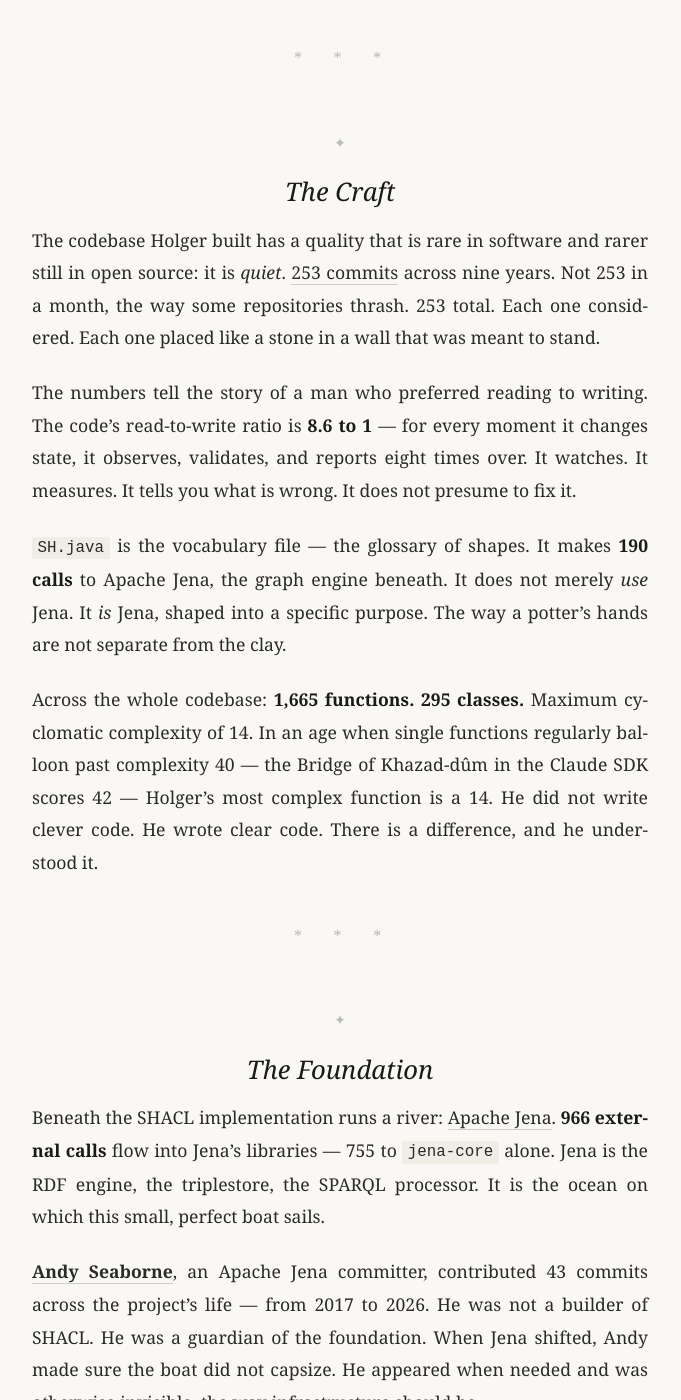
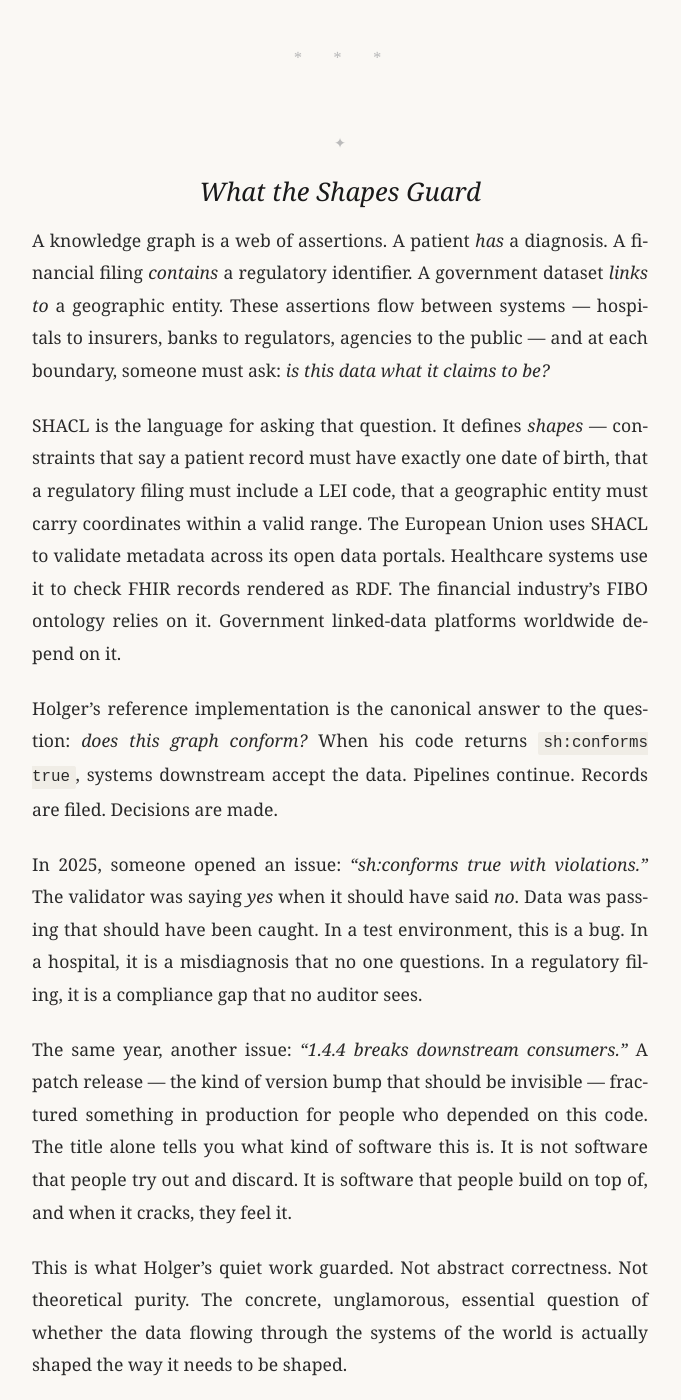
Before and after one commit to repolex-ai/repolex-www, a Jekyll site: the page built from repo-stories/the-shape-validator.md, in a window 1280 px wide and 1400 px high, scrolled down 1130 px. Shown: the whole window, without its empty margins (300-981 px from the left). Built offline with Jekyll 4.4.1, drawn with Linux system fonts in a browser that asks for light colours; some of the changed text lies outside the part shown.

Commit message:
Add 'What the Shapes Guard' section — real-world stakes of SHACL validation
Co-Authored-By: spacegoatai <spacegoatai@gmail.com>

```diff
--- a/repo-stories/the-shape-validator.md
+++ b/repo-stories/the-shape-validator.md
@@ -26,6 +26,22 @@
 It was not glamorous work. It would not trend on Hacker News. No venture capital would flow toward it. It was the kind of work that mattered only to people who understood why it mattered, and there were not many of those people.
 
 He did it anyway. He did it for nine years.
+
+---
+
+## What the Shapes Guard
+
+A knowledge graph is a web of assertions. A patient *has* a diagnosis. A financial filing *contains* a regulatory identifier. A government dataset *links to* a geographic entity. These assertions flow between systems — hospitals to insurers, banks to regulators, agencies to the public — and at each boundary, someone must ask: *is this data what it claims to be?*
+
+SHACL is the language for asking that question. It defines *shapes* — constraints that say a patient record must have exactly one date of birth, that a regulatory filing must include a LEI code, that a geographic entity must carry coordinates within a valid range. The European Union uses SHACL to validate metadata across its open data portals. Healthcare systems use it to check FHIR records rendered as RDF. The financial industry's FIBO ontology relies on it. Government linked-data platforms worldwide depend on it.
+
+Holger's reference implementation is the canonical answer to the question: *does this graph conform?* When his code returns `sh:conforms true`, systems downstream accept the data. Pipelines continue. Records are filed. Decisions are made.
+
+In 2025, someone opened an issue: *"sh:conforms true with violations."* The validator was saying *yes* when it should have said *no*. Data was passing that should have been caught. In a test environment, this is a bug. In a hospital, it is a misdiagnosis that no one questions. In a regulatory filing, it is a compliance gap that no auditor sees.
+
+The same year, another issue: *"1.4.4 breaks downstream consumers."* A patch release — the kind of version bump that should be invisible — fractured something in production for people who depended on this code. The title alone tells you what kind of software this is. It is not software that people try out and discard. It is software that people build on top of, and when it cracks, they feel it.
+
+This is what Holger's quiet work guarded. Not abstract correctness. Not theoretical purity. The concrete, unglamorous, essential question of whether the data flowing through the systems of the world is actually shaped the way it needs to be shaped.
 
 ---
 
@@ -183,15 +199,15 @@
 
 ## The Issues
 
-The issues tell their own story — the voice of users pressing against the walls of the specification:
+**233 issues** across the project's life. Not many, for a decade of work. The code is quiet. The users are mostly satisfied.
 
-*"i18n support?"* — opened in 2020, still open in 2026. Some questions outlast their askers.
+But the issues that do appear have a particular character. They are not feature requests from casual users. They are dispatches from the boundaries of the specification itself:
 
-*"1.4.4 breaks downstream consumers"* — 2025. The cost of being a dependency. When you are the foundation, every crack is someone else's earthquake.
+*"i18n support?"* — opened in 2020, still open in 2026. The question of whether shapes can describe data in every human language. Some questions outlast their askers.
 
-*"sh:conforms true with violations"* — 2025. The validator that validates wrong. The most human of bugs: saying everything is fine when it is not.
+*"Validation up to certain depth / recursion level?"* — a question the spec does not answer. Shapes reference shapes reference shapes. The standard permits infinite recursion. The real world, with its finite memory and its deadlines, does not. Holger's `HasShapeFunction` handles this recursion. The issue asks: should it stop?
 
-**233 issues** across the project's life. Not many, for a decade of work. The code is quiet. The users are mostly satisfied. The problems, when they come, are the problems of precision — edge cases in a specification that tries to describe the shape of all possible knowledge.
+The problems, when they come, are the problems of precision — edge cases in a specification that tries to describe the shape of all possible knowledge.
 
 ---
 
@@ -229,6 +245,7 @@
 - 8.6:1 read/write ratio via `sem:DataFlow` vs `sem:Mutation`
 - 4 external dependencies resolved to GitHub org/repo via `lsp-x:importTarget`
 - Commit history spanning May 2015 to March 2026
+- SHACL ecosystem context (EU data portals, FHIR, FIBO) sourced from W3C deployment reports, not from the knowledge graph
 
 **Want to try it yourself?**
 
```
Also changed, not shown: other parts of repo-stories/the-shape-validator.md (+1 -1 lines).
